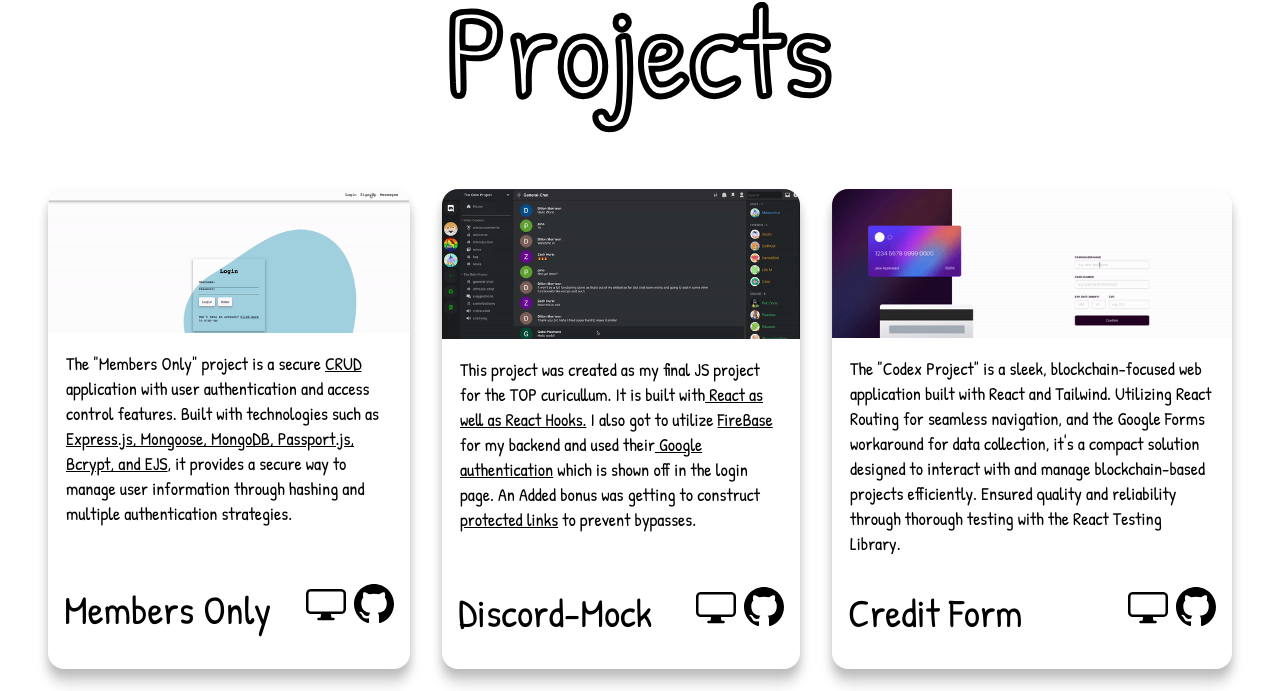
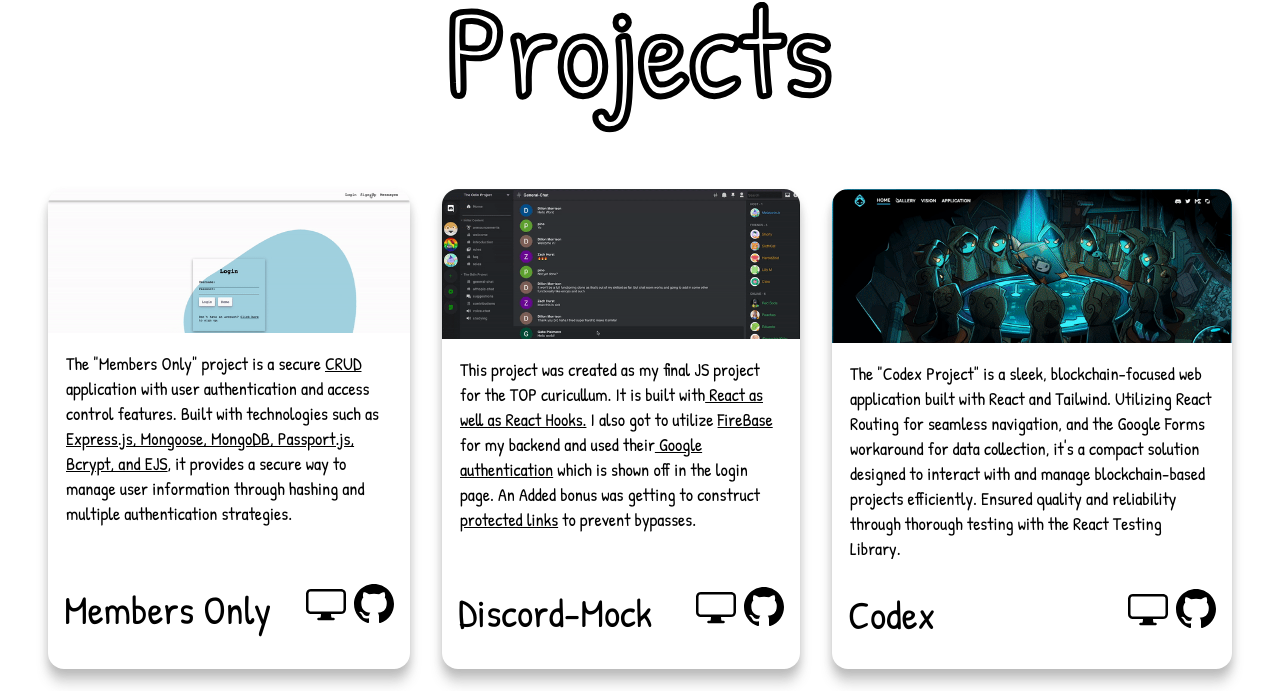
Before and after one commit to MelatoninJr/Portfolio, a React (Create React App) app in the folder my-portfolio/: page / in a window 1280 px wide. Shown: the part 2399-3090 px from the top of the page. Built offline with nearby package versions, Linux system fonts and the light colour scheme; a web font is replaced by a local one.

Commit message:
added codex removed credit form

```diff
--- a/my-portfolio/src/components/projects.js
+++ b/my-portfolio/src/components/projects.js
@@ -10,6 +10,7 @@ import MatchingExample from '../assets/matching.gif'
 import CreditExample from '../assets/credit.gif'
 import MemberExample from '../assets/members.gif'
 import CopeExample from '../assets/cope.gif'
+import CodexExample from '../assets/codex.gif'
 import { Link } from "react-router-dom";
 const Projects = (props) => {
     //
@@ -88,14 +89,14 @@ const Projects = (props) => {
 
                     <div className="project-card-container">
                         <div className="project-card-image">
-                            <img src={CreditExample} className='project-example' ></img>
+                            <img src={CodexExample} className='project-example' ></img>
                         </div>
                         <div className="project-innerbody-container">
                             The "Codex Project" is a sleek, blockchain-focused web application built with React and Tailwind. Utilizing React Routing for seamless navigation, and the Google Forms workaround for data collection, it's a compact solution designed to interact with and manage blockchain-based projects efficiently. Ensured quality and reliability through thorough testing with the React Testing Library.
                         </div>
                         <div className="project-innnerfooter">
                             <div className="project-title-holder">
-                                Credit Form
+                                Codex
                             </div>
                             <div className="project-icon-holder">
                                 <a href="https://melatoninjr.github.io/frontend-mentor/" target="_blank"><BsDisplay className="git-icon" /></a>
```
